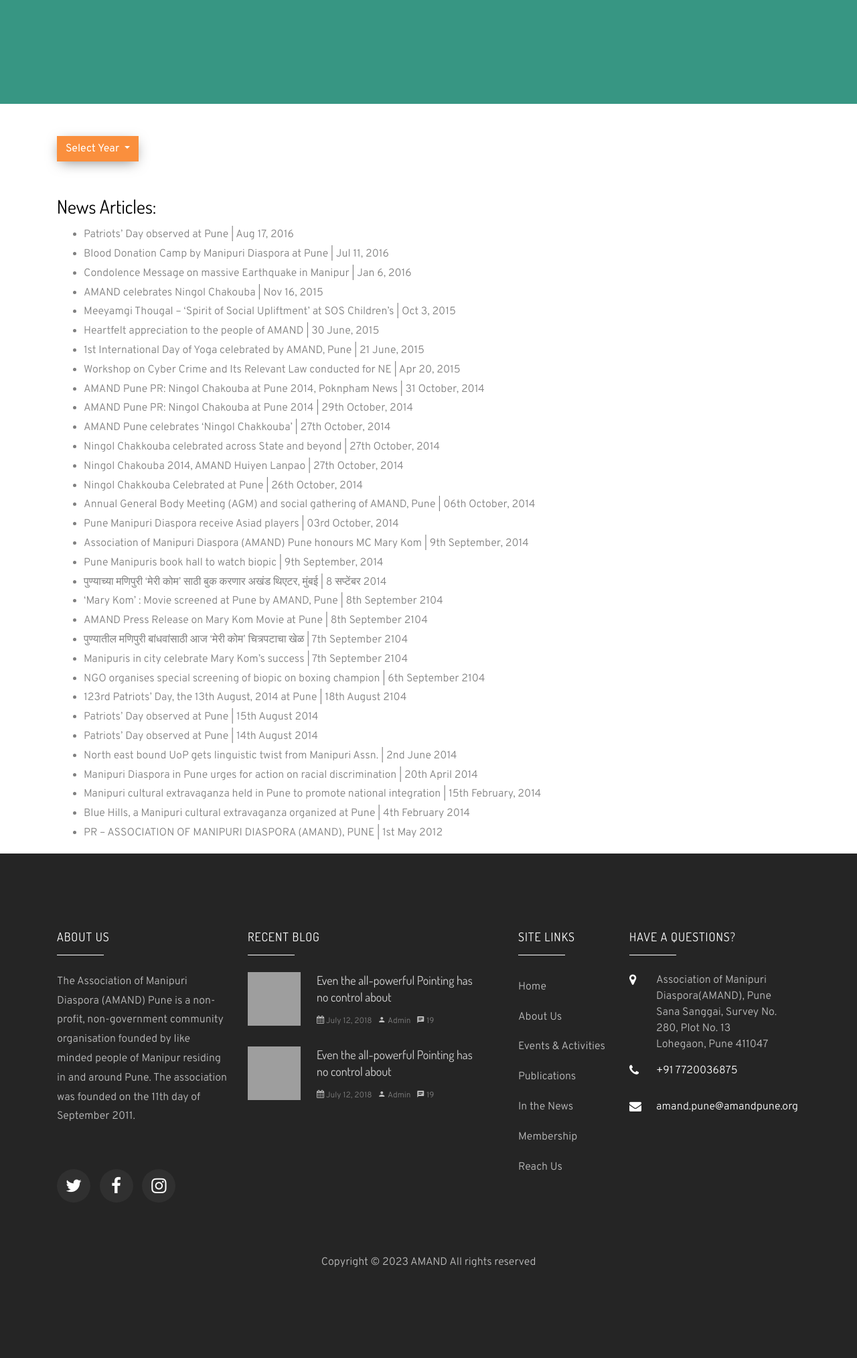
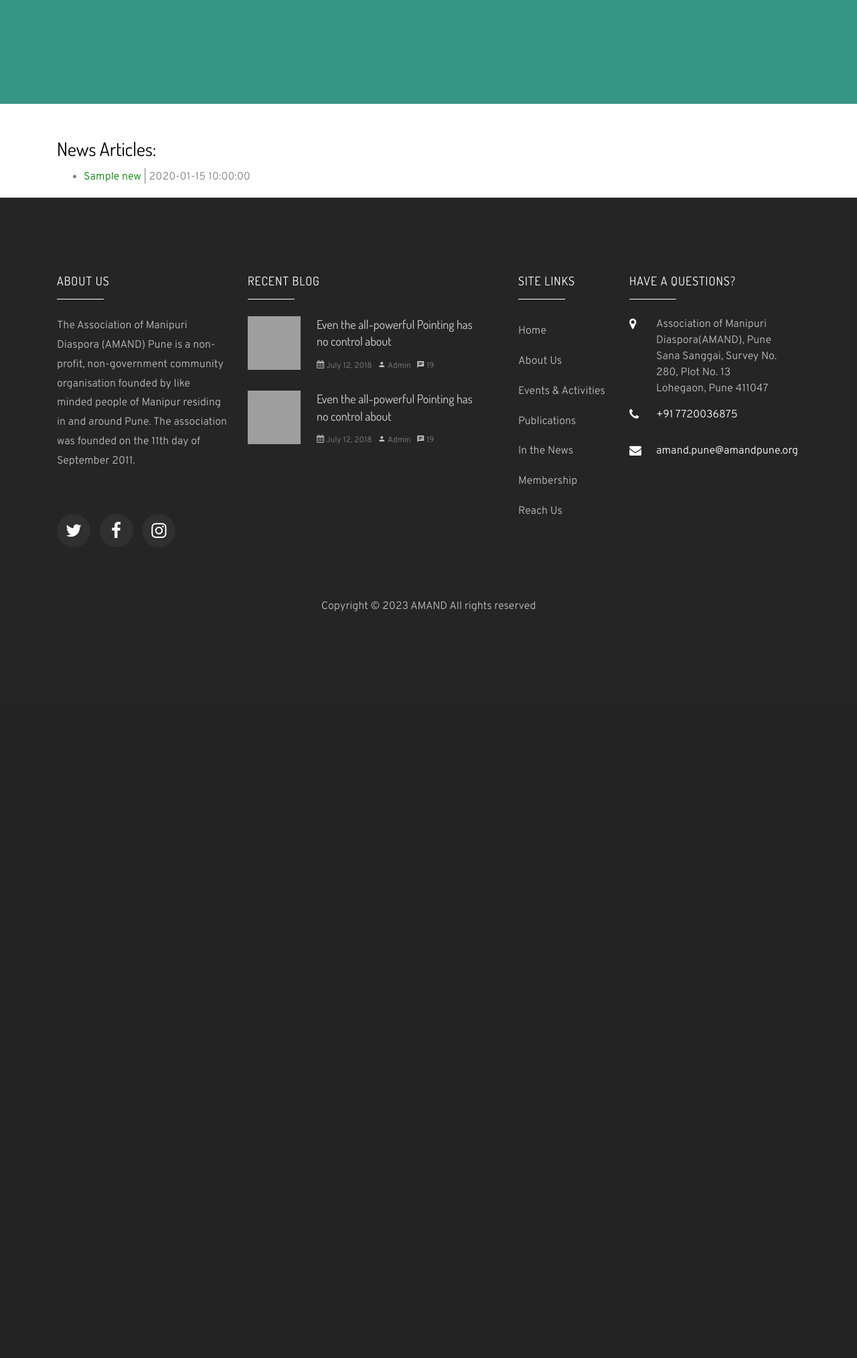
Before and after one commit to boscochanam/AMAND-Website, a Flask app: page /news in a window 1280 px wide. Shown: the part 458-2485 px from the top of the page at 67% size. After the commit the page ends 1371 px from the top, so only its background shows below. Run offline with Flask 3, Linux system fonts and the light colour scheme; a database or web service that is not in the repository returns one stand-in record (values such as "Sample title"); some libraries are stand-ins or nearby versions; some web fonts are replaced; grey boxes are pictures that could not be loaded.

Commit message:
added links for in the news

```diff
--- a/app.py
+++ b/app.py
@@ -1,5 +1,5 @@
 from flask import Flask, render_template, request, send_from_directory, url_for
-from database import get_events_from_mongodb
+from database import get_events_from_mongodb, get_news_from_mongodb
 
 app = Flask(__name__)
 
@@ -30,7 +30,8 @@ def publications():
 @app.route('/news')
 def news():
     current_page = '/news'
-    return render_template('news.html', current_page=current_page)
+    news_data = get_news_from_mongodb()
+    return render_template('news.html', current_page=current_page, news_data=news_data)
 
 @app.route('/membership')
 def membership():
--- a/database.py
+++ b/database.py
@@ -14,5 +14,15 @@ def get_events_from_mongodb():
     event_data = list(cursor)  # Convert cursor to a list of dictionaries
     return event_data
 
+def get_news_from_mongodb():
+    client = connect_to_database()
+    db = client['AMAND']
+    collection = db['news']
+    query = {}
+    cursor = collection.find(query)
+    news_data = list(cursor)
+    return news_data
+
 if __name__ == '__main__':
-    print(get_events_from_mongodb())
+
+    print(get_news_from_mongodb())
--- a/templates/news.html
+++ b/templates/news.html
@@ -9,81 +9,7 @@
 
 {% include 'news/hero_banner.html' %}
 
-<div class="container mt-5">
-    <div class="row">
-        <div class="col-md-3">
-            <!-- Year Dropdown -->
-            <div class="dropdown">
-                <button class="btn btn-secondary dropdown-toggle" type="button" id="yearDropdown" data-toggle="dropdown" aria-haspopup="true" aria-expanded="false">
-                    Select Year
-                </button>
-                <div class="dropdown-menu" aria-labelledby="yearDropdown">
-                    <a class="dropdown-item" href="#">2016</a>
-                    <a class="dropdown-item" href="#">2017</a>
-                    <a class="dropdown-item" href="#">2018</a>
-                    <a class="dropdown-item" href="#">2019</a>
-                    <a class="dropdown-item" href="#">2020</a>
-                    <a class="dropdown-item" href="#">2021</a>
-                    <a class="dropdown-item" href="#">2022</a>
-                    <a class="dropdown-item" href="#">2023</a>
-                </div>
-            </div>
-        </div>
-        <div class="col-md-9">
-            <!-- News Articles -->
-            <ul class="list-group">
-                {% for article in news_articles %}
-                <li class="list-group-item">
-                    {{ article.title }} | {{ article.date }}
-                </li>
-                {% endfor %}
-            </ul>
-        </div>
-    </div>
-</div>
-
-<!-- Bullet-Pointed News Articles -->
-<div class="container mt-5">
-    <div class="row">
-        <div class="col-md-12">
-            <h3>News Articles:</h3>
-            <ul>
-                <li>Patriots’ Day observed at Pune | Aug 17, 2016</li>
-                <li>Blood Donation Camp by Manipuri Diaspora at Pune | Jul 11, 2016</li>
-                <li>Condolence Message on massive Earthquake in Manipur | Jan 6, 2016</li>
-                <li>AMAND celebrates Ningol Chakouba | Nov 16, 2015</li>
-                <li>Meeyamgi Thougal – ‘Spirit of Social Upliftment’ at SOS Children’s | Oct 3, 2015</li>
-                <li>Heartfelt appreciation to the people of AMAND | 30 June, 2015</li>
-                <li>1st International Day of Yoga celebrated by AMAND, Pune | 21 June, 2015</li>
-                <li>Workshop on Cyber Crime and Its Relevant Law conducted for NE | Apr 20, 2015</li>
-                <li>AMAND Pune PR: Ningol Chakouba at Pune 2014, Poknpham News | 31 October, 2014</li>
-                <li>AMAND Pune PR: Ningol Chakouba at Pune 2014 | 29th October, 2014</li>
-                <li>AMAND Pune celebrates ‘Ningol Chakkouba’ | 27th October, 2014</li>
-                <li>Ningol Chakkouba celebrated across State and beyond | 27th October, 2014</li>
-                <li>Ningol Chakouba 2014, AMAND Huiyen Lanpao | 27th October, 2014</li>
-                <li>Ningol Chakkouba Celebrated at Pune | 26th October, 2014</li>
-                <li>Annual General Body Meeting (AGM) and social gathering of AMAND, Pune | 06th October, 2014</li>
-                <li>Pune Manipuri Diaspora receive Asiad players | 03rd October, 2014</li>
-                <li>Association of Manipuri Diaspora (AMAND) Pune honours MC Mary Kom | 9th September, 2014</li>
-                <li>Pune Manipuris book hall to watch biopic | 9th September, 2014</li>
-                <li>पुण्याच्या मणिपुरी ‘मेरी कोम’ साठी बुक करणार अखंड थिएटर, मुंबई | 8 सप्टेंबर 2014</li>
-                <li>‘Mary Kom’ : Movie screened at Pune by AMAND, Pune | 8th September 2104</li>
-                <li>AMAND Press Release on Mary Kom Movie at Pune | 8th September 2104</li>
-                <li>पुण्यातील मणिपुरी बांधवांसाठी आज ‘मेरी कोम’ चित्रपटाचा खेळ | 7th September 2104</li>
-                <li>Manipuris in city celebrate Mary Kom’s success | 7th September 2104</li>
-                <li>NGO organises special screening of biopic on boxing champion | 6th September 2104</li>
-                <li>123rd Patriots’ Day, the 13th August, 2014 at Pune | 18th August 2104</li>
-                <li>Patriots’ Day observed at Pune | 15th August 2014</li>
-                <li>Patriots’ Day observed at Pune | 14th August 2014</li>
-                <li>North east bound UoP gets linguistic twist from Manipuri Assn. | 2nd June 2014</li>
-                <li>Manipuri Diaspora in Pune urges for action on racial discrimination | 20th April 2014</li>
-                <li>Manipuri cultural extravaganza held in Pune to promote national integration | 15th February, 2014</li>
-                <li>Blue Hills, a Manipuri cultural extravaganza organized at Pune | 4th February 2014</li>
-                <li>PR – ASSOCIATION OF MANIPURI DIASPORA (AMAND), PUNE | 1st May 2012</li>
-            </ul>
-        </div>
-    </div>
-</div>
+{% include 'news/links.html' %}
 
 {% include 'common/footer.html' %}
 {% include 'common/scripts.html' %}
--- /dev/null
+++ b/templates/news/links.html
@@ -0,0 +1,14 @@
+<div class="container mt-5">
+    <div class="row">
+        <div class="col-md-12">
+            <h3>News Articles:</h3>
+            <ul>
+                {% for article in news_data %}
+                <li>
+                    <a style = "color: green" href="{{ article.url }}">{{ article.title }}</a> | {{ article.date }}
+                </li>
+                {% endfor %}
+            </ul>
+        </div>
+    </div>
+</div>
```
Also changed, not shown: static/css/style.css.
